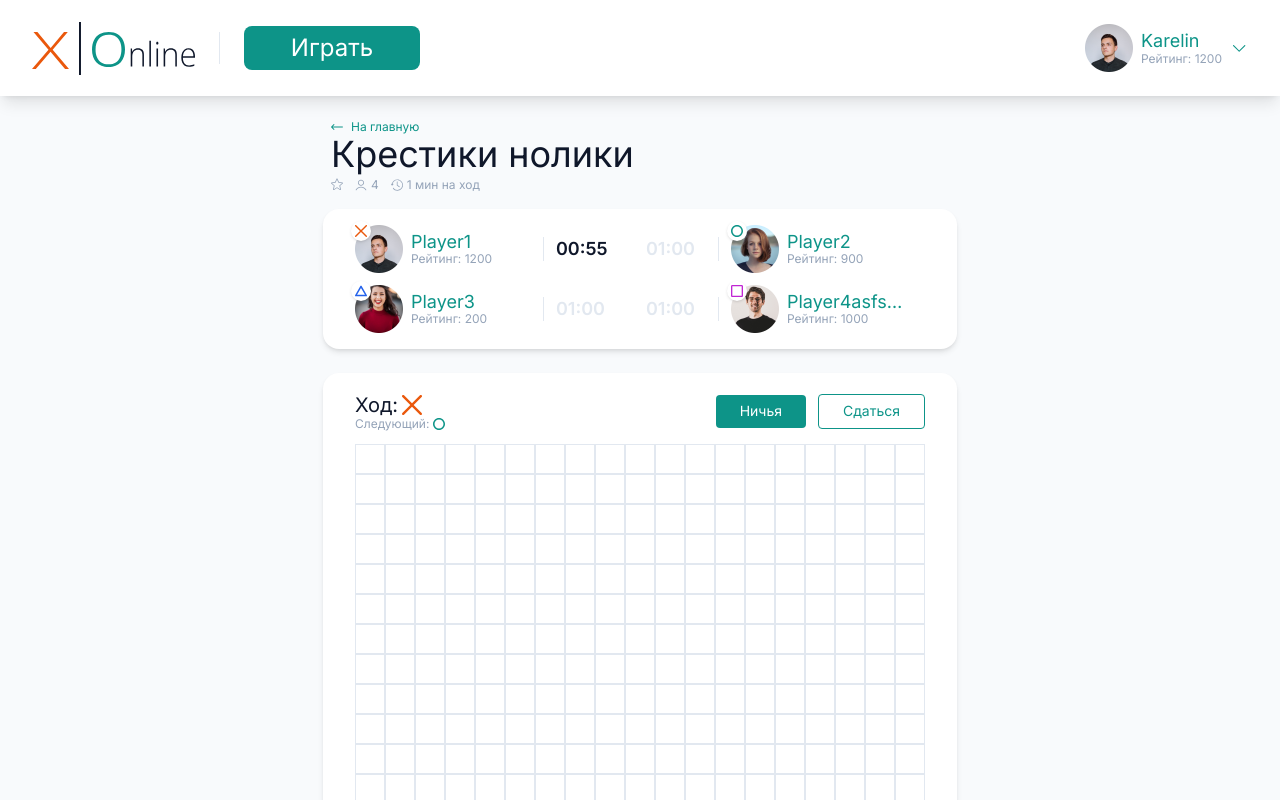
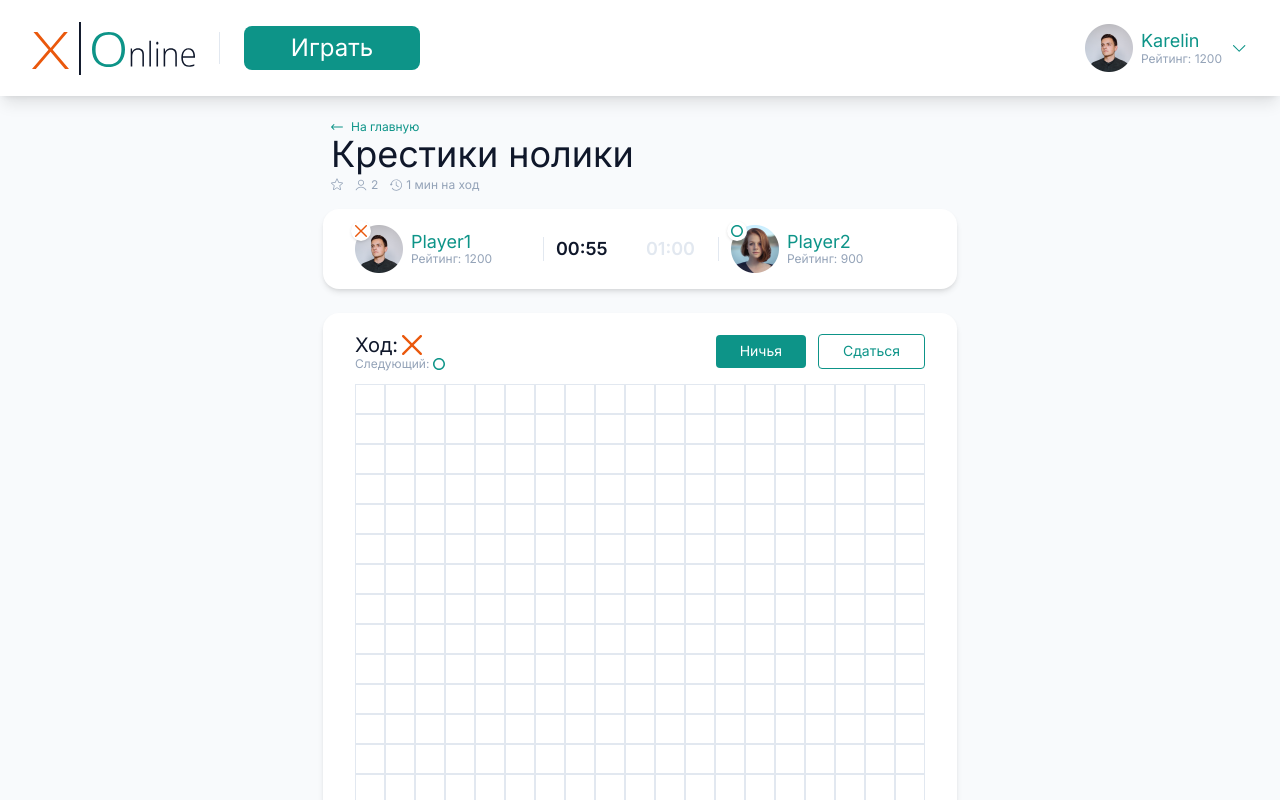
Before and after one commit to ingerstep/next-js, a Next.js app in the folder tic-tac-toe/: page / in a window 1280 px wide. Shown: the top 800 px of the page. Built offline with nearby package versions, Linux system fonts and the light colour scheme.

Commit message:
fixed a bug on the edge of the field

```diff
--- a/tic-tac-toe/components/game/model.js
+++ b/tic-tac-toe/components/game/model.js
@@ -30,6 +30,14 @@ export function computerWinner(cells, sequenceSize = 5, fieldSize = 19) {
       res[3].push(fieldSize * (j - gap) + i);
     }
 
+    const x = i % fieldSize;
+
+    if (x < gap || x >= fieldSize - gap) {
+      res.shift();
+      res.shift();
+      res.shift();
+    }
+
     return res;
   }
 
--- a/tic-tac-toe/pages/index.jsx
+++ b/tic-tac-toe/pages/index.jsx
@@ -8,7 +8,7 @@ import {
 import { Header } from "../components/header";
 
 export default function HomePage() {
-  const [playersCount] = useState(4);
+  const [playersCount] = useState(2);
 
   const { cells, currentMove, nextMove, handleCellClick, winnerSequence } =
     useGameState(playersCount);
```
